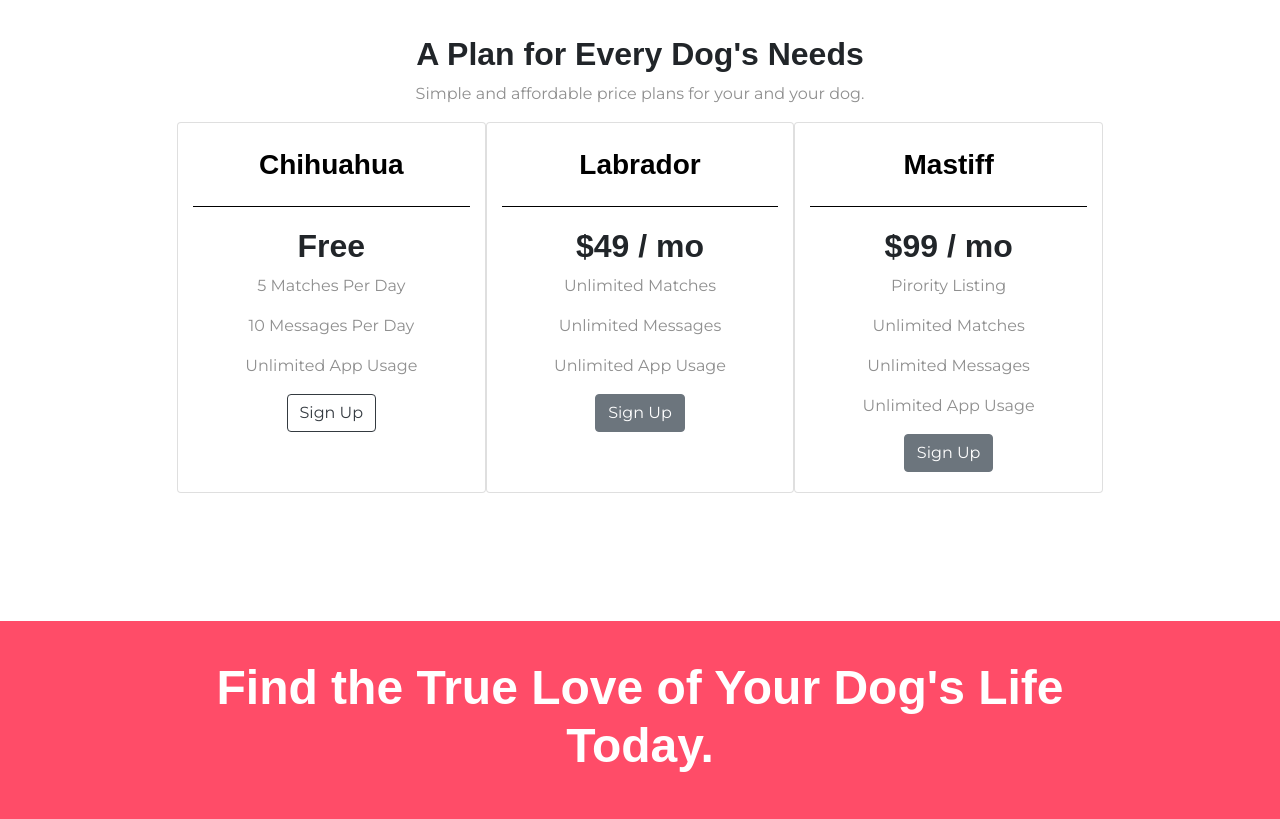
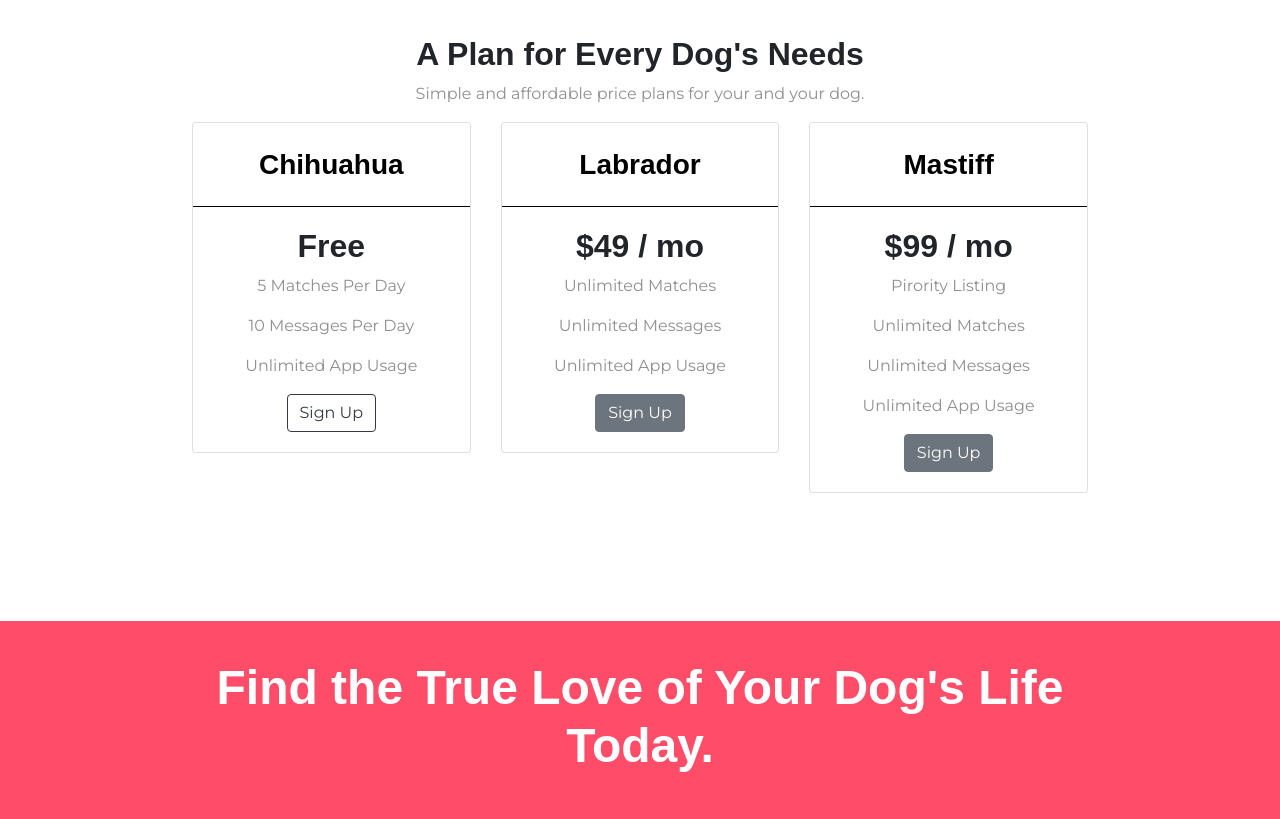
Before and after one commit to devlopuk/tindog, a plain HTML site: page index.html in a window 1280 px wide. Shown: the part 1780-2599 px from the top of the page. Drawn offline with nearby package versions, Linux system fonts and the light colour scheme.

Commit message:
Add files via upload

```diff
--- a/index.html
+++ b/index.html
@@ -119,7 +119,9 @@
     <h2>A Plan for Every Dog's Needs</h2>
     <p>Simple and affordable price plans for your and your dog.</p>
     <div class="row">
-      <div class="col-lg-4 col-md-6 price-col card">
+
+      <div class="col-lg-4 col-md-6 price-table">
+              <div class="card">
     <h3 class="card-header">Chihuahua</h3>
     <div class="card-body">
       <h2>Free</h2>
@@ -127,8 +129,13 @@
       <p>10 Messages Per Day</p>
       <p>Unlimited App Usage</p>
     <a href="#" class="btn btn-outline-dark">Sign Up</a>
-  </div></div>
-  <div class="col-lg-4 col-md-6 price-col card">
+  </div>
+</div>
+</div>
+
+
+  <div class="col-lg-4 col-md-6 price-table">
+      <div class="card">
   <h3 class="card-header">Labrador</h3>
   <div class="card-body">
     <h2>$49 / mo</h2>
@@ -136,8 +143,12 @@
     <p>Unlimited Messages</p>
     <p>Unlimited App Usage</p>
 <a href="#" class="btn btn-secondary">Sign Up</a>
-</div></div>
-    <div class="col-lg-4 col-md-6 price-col card">
+</div>
+</div>
+  </div>
+
+    <div class="col-lg-4 col-md-6 price-table">
+        <div class="card">
     <h3 class="card-header">Mastiff</h3>
     <div class="card-body">
 <h2>$99 / mo</h2>
@@ -146,8 +157,10 @@
 <p>Unlimited Messages</p>
 <p>Unlimited App Usage</p>
 <a href="#" class="btn btn-secondary">Sign Up</a>
-</div></div>
-
+</div>
+</div>
+</div>
+</div>
   </section>
 
 
```
